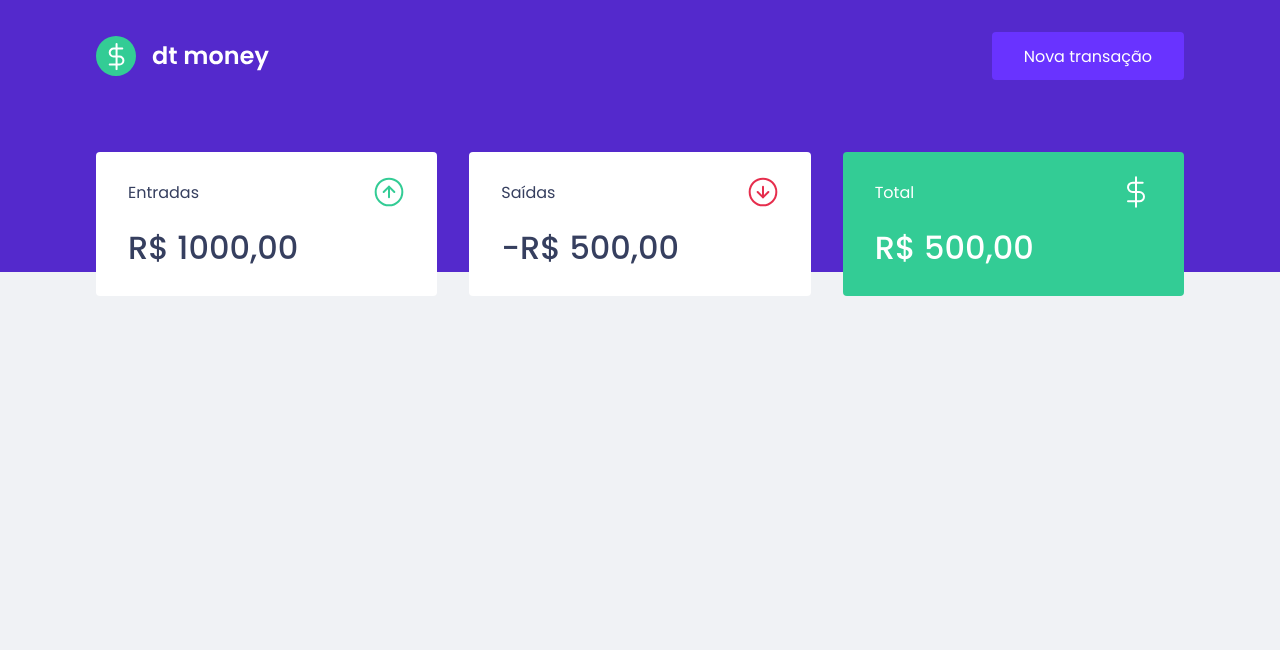
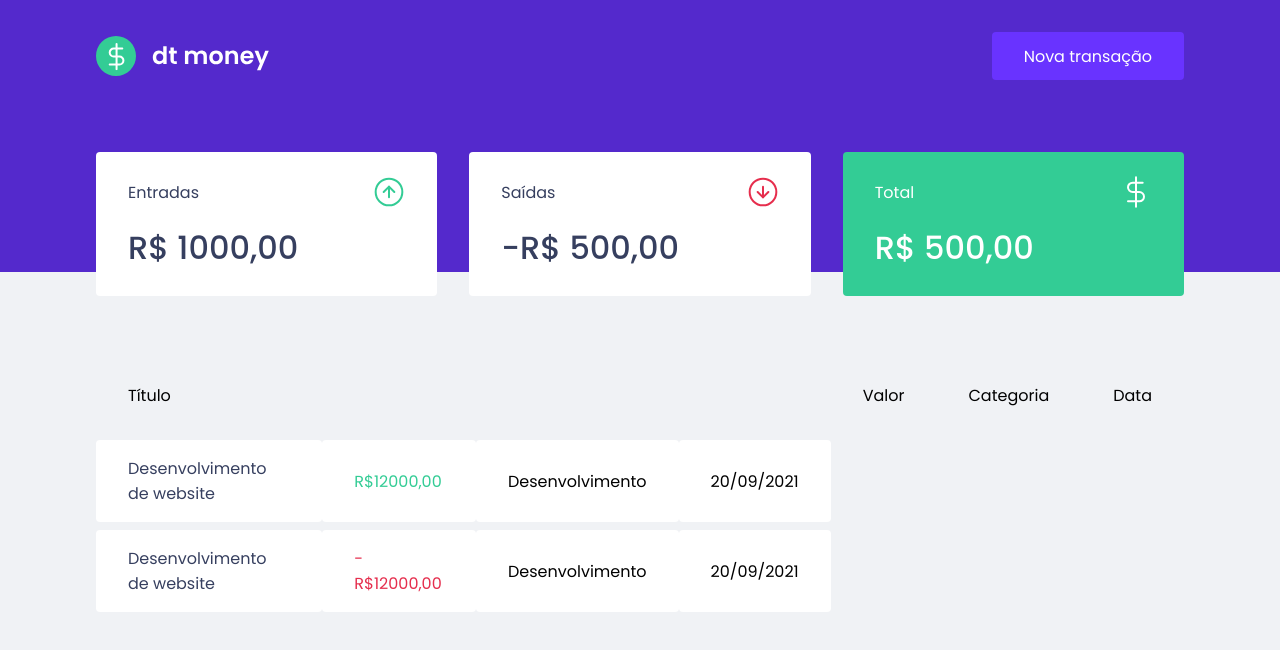
Before and after one commit to otavioaugusto1/Ignite-React-dtmoney-Rocketseat, a React (Create React App) app in the folder dtmoney/: page / in a window 1280 px wide. Shown: the top 650 px of the page. Built offline with nearby package versions, Linux system fonts and the light colour scheme.

Commit message:
TransactionsTable

```diff
--- a/dtmoney/src/components/Dashboard/index.tsx
+++ b/dtmoney/src/components/Dashboard/index.tsx
@@ -1,10 +1,12 @@
 import { Summary } from '../Summary'
+import { TransactionsTable } from '../TransactionsTable'
 import {Container} from './styles'
 
 export function Dashboard(){
     return(
     <Container>
         <Summary/>
+        <TransactionsTable/>
     </Container>
     )
 }
--- /dev/null
+++ b/dtmoney/src/components/TransactionsTable/index.tsx
@@ -0,0 +1,33 @@
+import { Container } from "./styles";
+
+export function TransactionsTable() {
+    return (
+        <Container>
+            <table>
+                <thead>
+                    <tr>
+                        <th>Título</th>
+                        <th>Valor</th>
+                        <th>Categoria</th>
+                        <th>Data</th>
+                    </tr>
+                    <tbody>
+                        <tr>
+                            <td>Desenvolvimento de website</td>
+                            <td className = "deposit">R$12000,00</td>
+                            <td>Desenvolvimento</td>
+                            <td>20/09/2021</td>
+                        </tr>
+                        <tr>
+                            <td>Desenvolvimento de website</td>
+                            <td className = "withdraw">-R$12000,00</td>
+                            <td>Desenvolvimento</td>
+                            <td>20/09/2021</td>
+                        </tr>
+
+                    </tbody>
+                </thead>
+            </table>
+        </Container>
+    )
+}
--- /dev/null
+++ b/dtmoney/src/components/TransactionsTable/styles.ts
@@ -0,0 +1,38 @@
+import styled from "styled-components";
+
+export const Container = styled.div`
+    margin-top: 4rem;
+
+    table{
+        width: 100%;
+        border-spacing: 0 0.5rem;
+
+        th{
+            color: var(--text-body);
+            font-weight: 400;
+            padding: 1rem 2rem;
+            text-align: left;
+            line-height: 1.5rem;
+        }
+        td{
+            padding: 1rem 2rem;
+            border: 0;
+            background: var(--shape);
+            color: var(--text-body);
+            border-radius: 0.25rem;
+
+            &:first-child{
+                color: var(--text-title);
+            }
+            &.deposit{
+                color: var(--green);
+            }
+            &.withdraw{
+                color: var(--red);
+            }
+
+        }
+    }
+
+
+`
```
